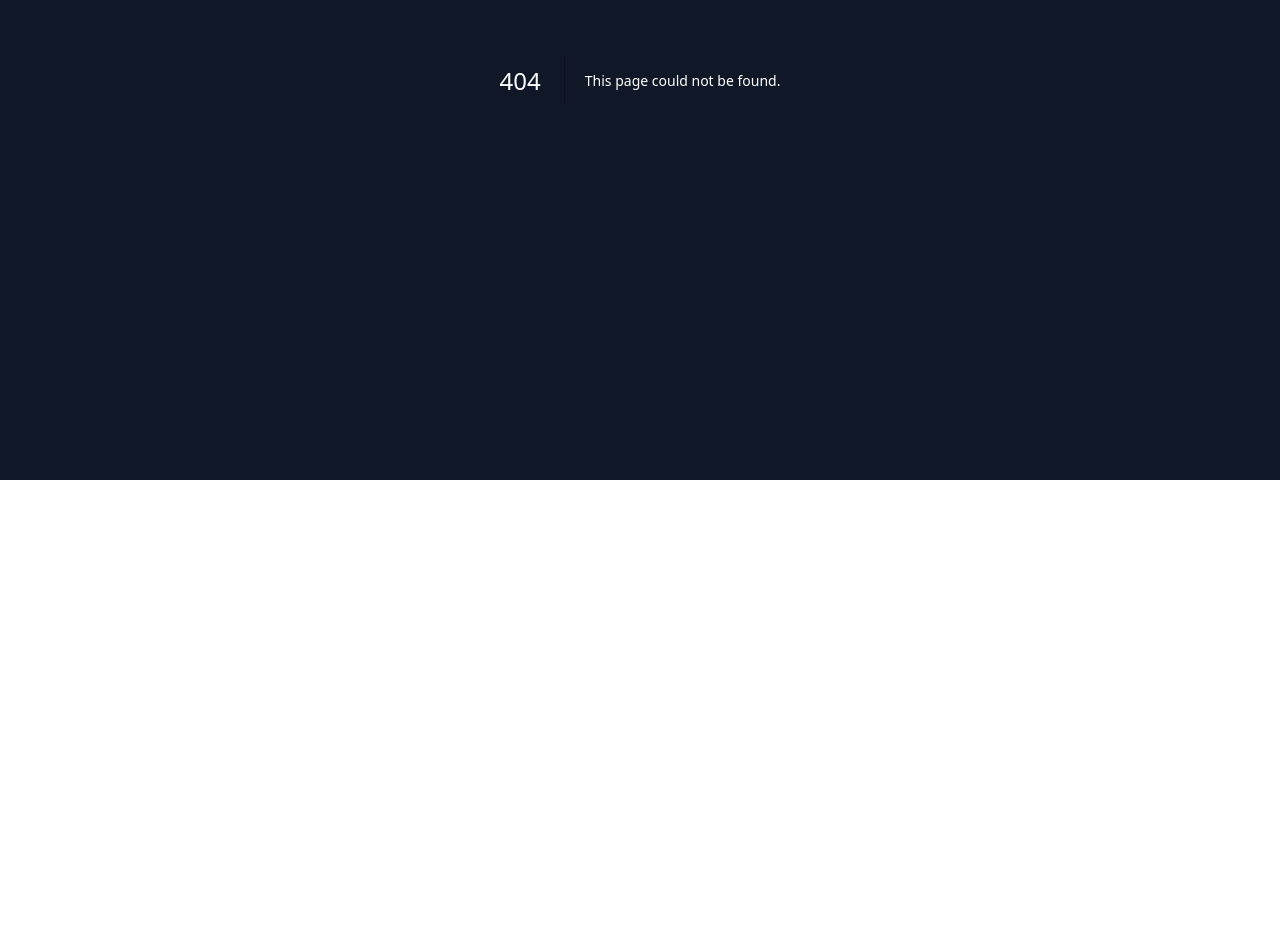
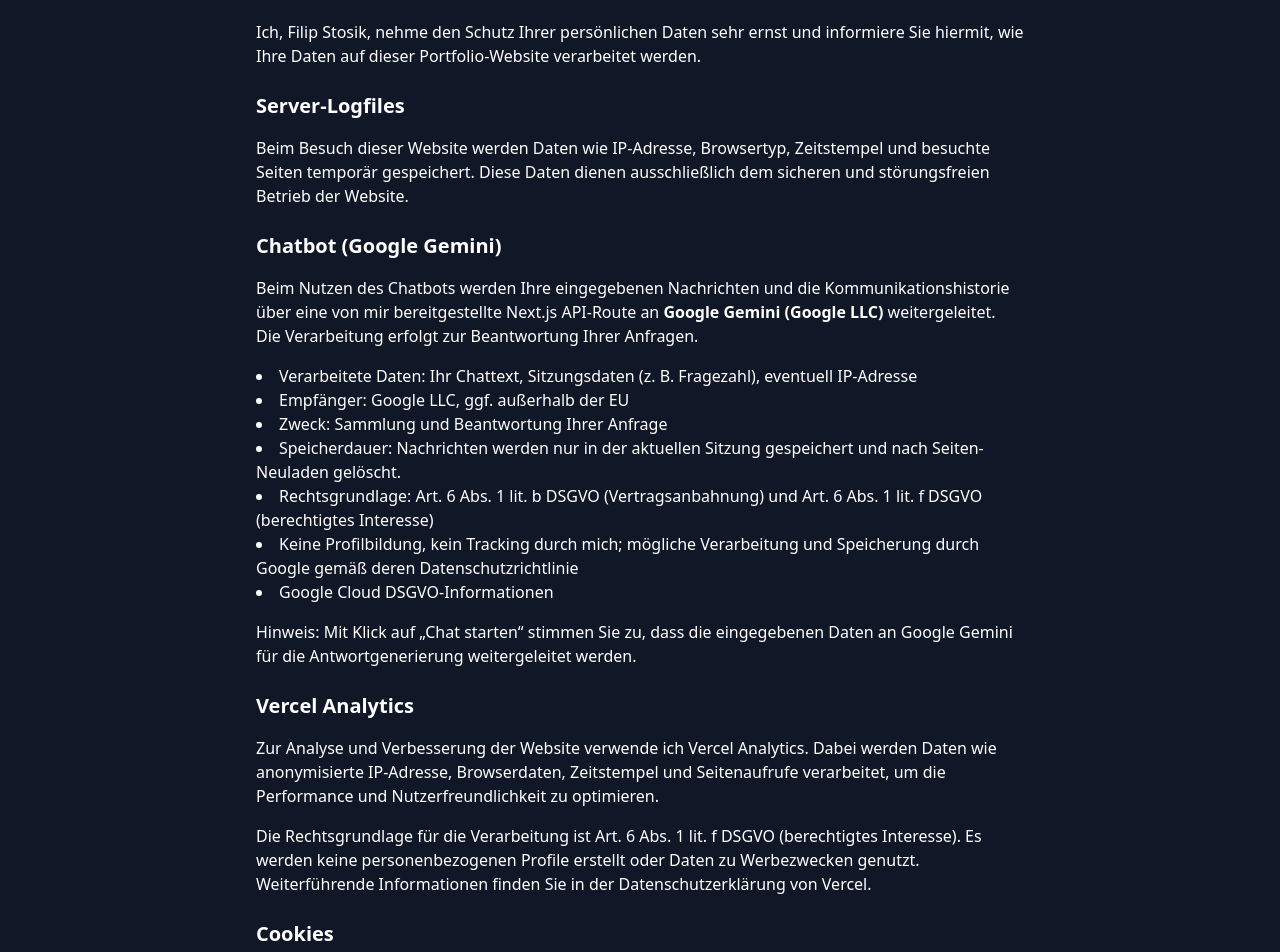
Before and after one commit to gotexxx/my-portfolio, a Next.js app: page /datenschutz in a window 1280 px wide. Before the commit this address had no page. Shown: the part 320-1272 px from the top of the page. Before the commit the page ends 800 px from the top, so only its background shows below. Built offline with nearby package versions, Linux system fonts and the light colour scheme.

Commit message:
improve chatbot ui and add privacy policy pages

```diff
--- /dev/null
+++ b/src/app/datenschutz/page.tsx
@@ -0,0 +1,71 @@
+import { Footer, NavbarSection } from "@/components";
+
+export default function DatenschutzPage() {
+    const navItems = [
+        { name: "Startseite", link: "/" },
+    ];
+
+    return (
+        <div className="flex flex-col min-h-screen">
+            <main className="flex-1 mx-auto md:py-20 flex flex-col md:gap-20 items-center px-10">
+                <NavbarSection navItems={navItems} />
+                <h1 className="text-3xl font-bold mb-6">Datenschutzerklärung</h1>
+                <section className="space-y-4 max-w-3xl">
+                    <p>
+                        Ich, Filip Stosik, nehme den Schutz Ihrer persönlichen Daten sehr ernst und informiere Sie hiermit, wie Ihre Daten auf dieser Portfolio-Website verarbeitet werden.
+                    </p>
+
+                    <h2 className="text-xl font-semibold mt-6">Server-Logfiles</h2>
+                    <p>
+                        Beim Besuch dieser Website werden Daten wie IP-Adresse, Browsertyp, Zeitstempel und besuchte Seiten temporär gespeichert. Diese Daten dienen ausschließlich dem sicheren und störungsfreien Betrieb der Website.
+                    </p>
+
+                    <h2 className="text-xl font-semibold mt-6">Chatbot (Google Gemini)</h2>
+                    <p>
+                        Beim Nutzen des Chatbots werden Ihre eingegebenen Nachrichten und die Kommunikationshistorie über eine von mir bereitgestellte Next.js API-Route an <strong>Google Gemini (Google LLC)</strong> weitergeleitet. Die Verarbeitung erfolgt zur Beantwortung Ihrer Anfragen.
+                    </p>
+                    <ul className="list-disc list-inside">
+                        <li>Verarbeitete Daten: Ihr Chattext, Sitzungsdaten (z. B. Fragezahl), eventuell IP-Adresse</li>
+                        <li>Empfänger: Google LLC, ggf. außerhalb der EU</li>
+                        <li>Zweck: Sammlung und Beantwortung Ihrer Anfrage</li>
+                        <li>Speicherdauer: Nachrichten werden nur in der aktuellen Sitzung gespeichert und nach Seiten-Neuladen gelöscht.</li>
+                        <li>Rechtsgrundlage: Art. 6 Abs. 1 lit. b DSGVO (Vertragsanbahnung) und Art. 6 Abs. 1 lit. f DSGVO (berechtigtes Interesse)</li>
+                        <li>Keine Profilbildung, kein Tracking durch mich; mögliche Verarbeitung und Speicherung durch Google gemäß deren Datenschutzrichtlinie</li>
+                        <li>
+                            <a href="https://cloud.google.com/privacy/gdpr" target="_blank" rel="noopener noreferrer">
+                                Google Cloud DSGVO-Informationen
+                            </a>
+                        </li>
+                    </ul>
+                    <p>
+                        Hinweis: Mit Klick auf „Chat starten“ stimmen Sie zu, dass die eingegebenen Daten an Google Gemini für die Antwortgenerierung weitergeleitet werden.
+                    </p>
+
+                    <h2 className="text-xl font-semibold mt-6">Vercel Analytics</h2>
+                    <p>
+                        Zur Analyse und Verbesserung der Website verwende ich Vercel Analytics. Dabei werden Daten wie anonymisierte IP-Adresse, Browserdaten, Zeitstempel und Seitenaufrufe verarbeitet, um die Performance und Nutzerfreundlichkeit zu optimieren.
+                    </p>
+                    <p>
+                        Die Rechtsgrundlage für die Verarbeitung ist Art. 6 Abs. 1 lit. f DSGVO (berechtigtes Interesse). Es werden keine personenbezogenen Profile erstellt oder Daten zu Werbezwecken genutzt. Weiterführende Informationen finden Sie in der <a href="https://vercel.com/legal/privacy-policy" target="_blank" rel="noopener noreferrer">Datenschutzerklärung von Vercel</a>.
+                    </p>
+
+                    <h2 className="text-xl font-semibold mt-6">Cookies</h2>
+                    <p>
+                        Diese Website verwendet nur technisch notwendige Cookies, um z. B. die Chat-Sitzung zu verwalten. Es erfolgen keine Tracking- oder Werbecookies.
+                    </p>
+
+                    <h2 className="text-xl font-semibold mt-6">Ihre Rechte</h2>
+                    <p>
+                        Sie haben das Recht auf Auskunft, Berichtigung, Löschung und Einschränkung der Verarbeitung Ihrer personenbezogenen Daten sowie auf Beschwerde bei einer Datenschutzaufsichtsbehörde.
+                    </p>
+
+                    <h2 className="text-xl font-semibold mt-6">Kontakt</h2>
+                    <p>
+                        Für Anliegen zum Datenschutz können Sie sich an mich wenden: <a href="mailto:f.stosik1@gmail.com" className="underline">f.stosik1@gmail.com</a>
+                    </p>
+                </section>
+            </main>
+            <Footer />
+        </div>
+    );
+}
--- /dev/null
+++ b/src/app/impressum/page.tsx
@@ -0,0 +1,25 @@
+import {Footer, NavbarSection} from "@/components";
+
+export default function ImpressumPage() {
+    const navItems = [
+        {name: "Startseite", link: "/"},
+    ];
+
+    return (
+        <div className="flex flex-col min-h-screen">
+            <NavbarSection navItems={navItems} />
+
+            <main className="flex-1 mx-auto md:py-20 flex flex-col md:gap-20 items-center px-10">
+                <h1 className="text-3xl font-bold mb-6">Impressum</h1>
+                <section className="space-y-3 w-full max-w-2xl">
+                    <div><strong>Name:</strong> Filip Stosik</div>
+                    <div><strong>Anschrift:</strong> Kortschstr. 13 44319 Dortmund</div>
+                    <div><strong>E-Mail:</strong> f.stosik1@gmail.com</div>
+                    <div><strong>Verantwortlich für den Inhalt:</strong> Filip Stosik</div>
+                </section>
+            </main>
+
+            <Footer />
+        </div>
+    );
+}
--- a/src/components/custom/chatbot.tsx
+++ b/src/components/custom/chatbot.tsx
@@ -133,7 +133,7 @@
                                         ))}
                                     </ul>
                                 </div>
-                                <p>Hinweis: Deine Eingaben werden an Google Gemini (Google LLC, USA) gesendet, um Antworten zu generieren. Ich speichere keine Daten.</p>
+                                <p className="text-xs text-gray-400 mt-2">Hinweis: Deine Eingaben werden an Google Gemini (Google LLC, USA) gesendet, um Antworten zu generieren.</p>
                             </div>
                         )}
 
@@ -150,8 +150,8 @@
                         ))}
 
                         {loading && (
-                            <div className="text-gray-500 animate-pulse ">
-                                <div className=" bg-gray-600 rounded w-2/3 mb-2 h-[40px]"></div>
+                            <div className="text-gray-500 animate-pulse  ">
+                                <div className=" bg-gray-600  w-6/8 mb-2 h-[40px] rounded-xl"></div>
                             </div>
                         )}
                     </div>
--- a/src/components/custom/footerSection.tsx
+++ b/src/components/custom/footerSection.tsx
@@ -1,18 +1,20 @@
-"use client"
-
-import { ColourfulText } from "@/components";
-
-export const  Footer = () => {
+export const Footer = () => {
     return (
         <footer className="py-8 text-center border-t border-neutral-900">
-            <div className="max-w-6xl mx-auto">
-                <div className="mb-2 text-xl font-bold">
-                    Filip Stosik
-                </div>
+            <div className="max-w-6xl mx-auto space-y-2">
+                <div className="mb-2 text-xl font-bold">Filip Stosik</div>
                 <p className="text-sm text-neutral-500">
                     © {new Date().getFullYear()} Mein Portfolio. Alle Rechte vorbehalten.
                 </p>
+                <nav className="flex justify-center gap-6 text-sm text-neutral-400">
+                    <a href="/impressum" className="hover:underline">
+                        Impressum
+                    </a>
+                    <a href="/datenschutz" className="hover:underline">
+                        Datenschutzerklärung
+                    </a>
+                </nav>
             </div>
         </footer>
     );
-}
+};
```
